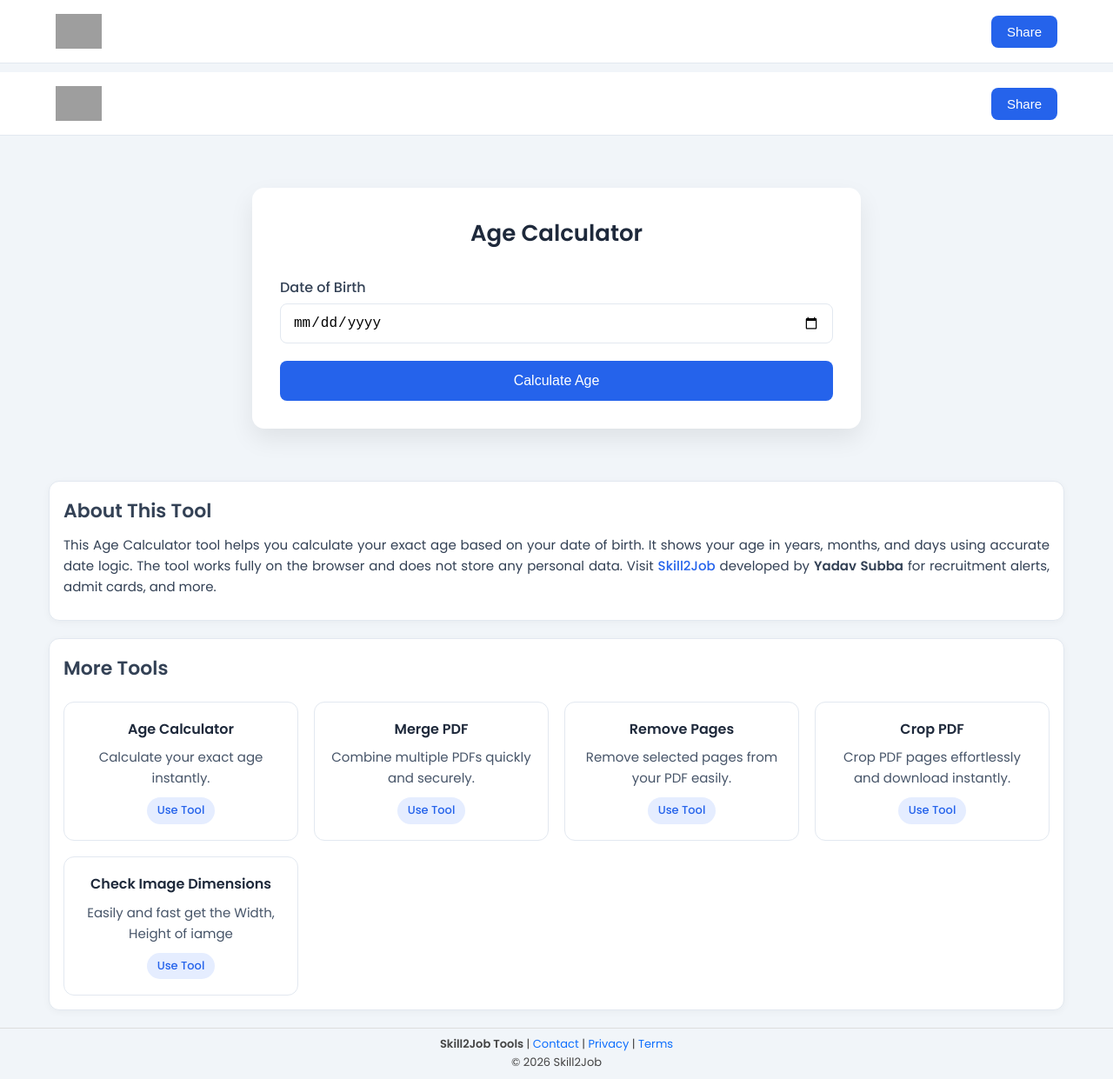
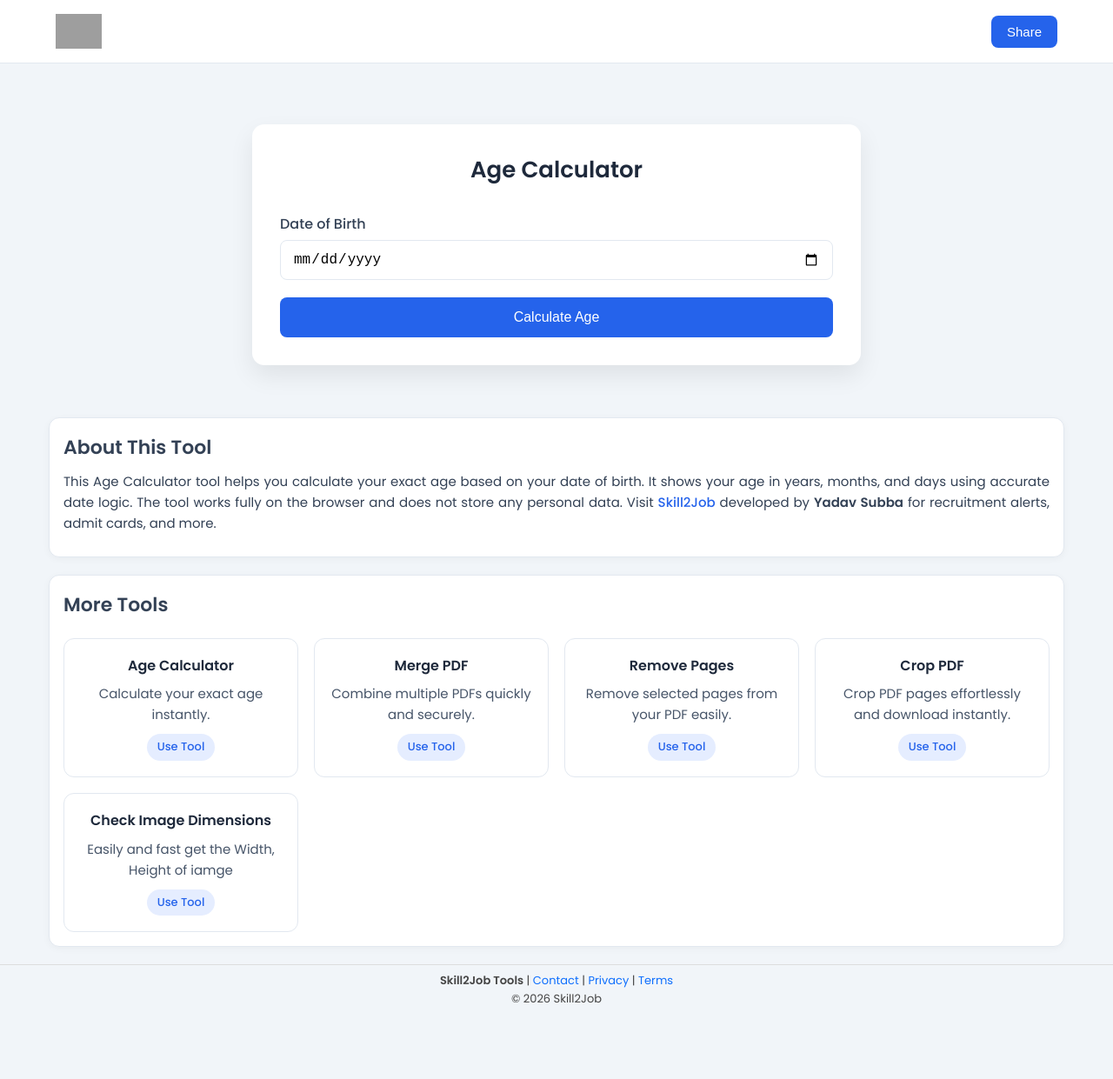
Before and after one commit to yadav150/tools., a Jekyll site: the page built from age-calculator/index.html, in a window 1280 px wide and 1241 px high. Shown: the whole window at 87% size. Built offline with Jekyll 4.4.1, drawn with Linux system fonts in a browser that asks for light colours; grey boxes are pictures that could not be loaded.

Commit message:
Update index.html

```diff
--- a/age-calculator/index.html
+++ b/age-calculator/index.html
@@ -347,21 +347,6 @@
   </style>
 </head>
 <body>
-
-<header>
-  <div class="header-container">
-    <div class="logo">
-      <a href="https://tools.skill2job.site/">
-        <img src="https://i.postimg.cc/YCnzSpLg/Official_Logo.webp"
-             alt="Skill2Job Logo"
-             height="40">
-      </a>
-    </div>
-
-    <button class="share-btn" id="shareBtn">Share</button>
-  </div>
-</header>
-
 <section class="tool-section">
   <div class="tool-card">
     <h1>Age Calculator</h1>
```
